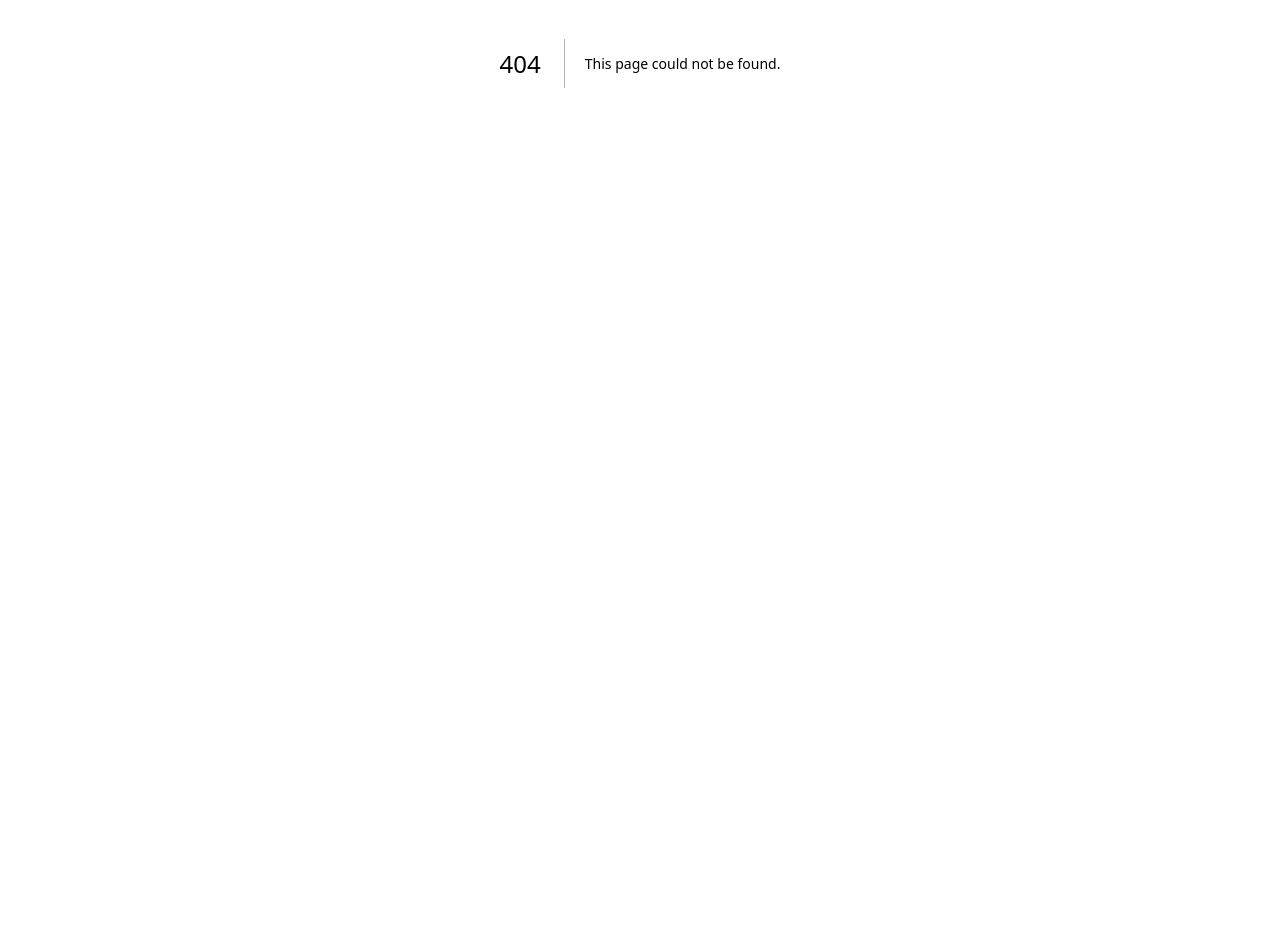
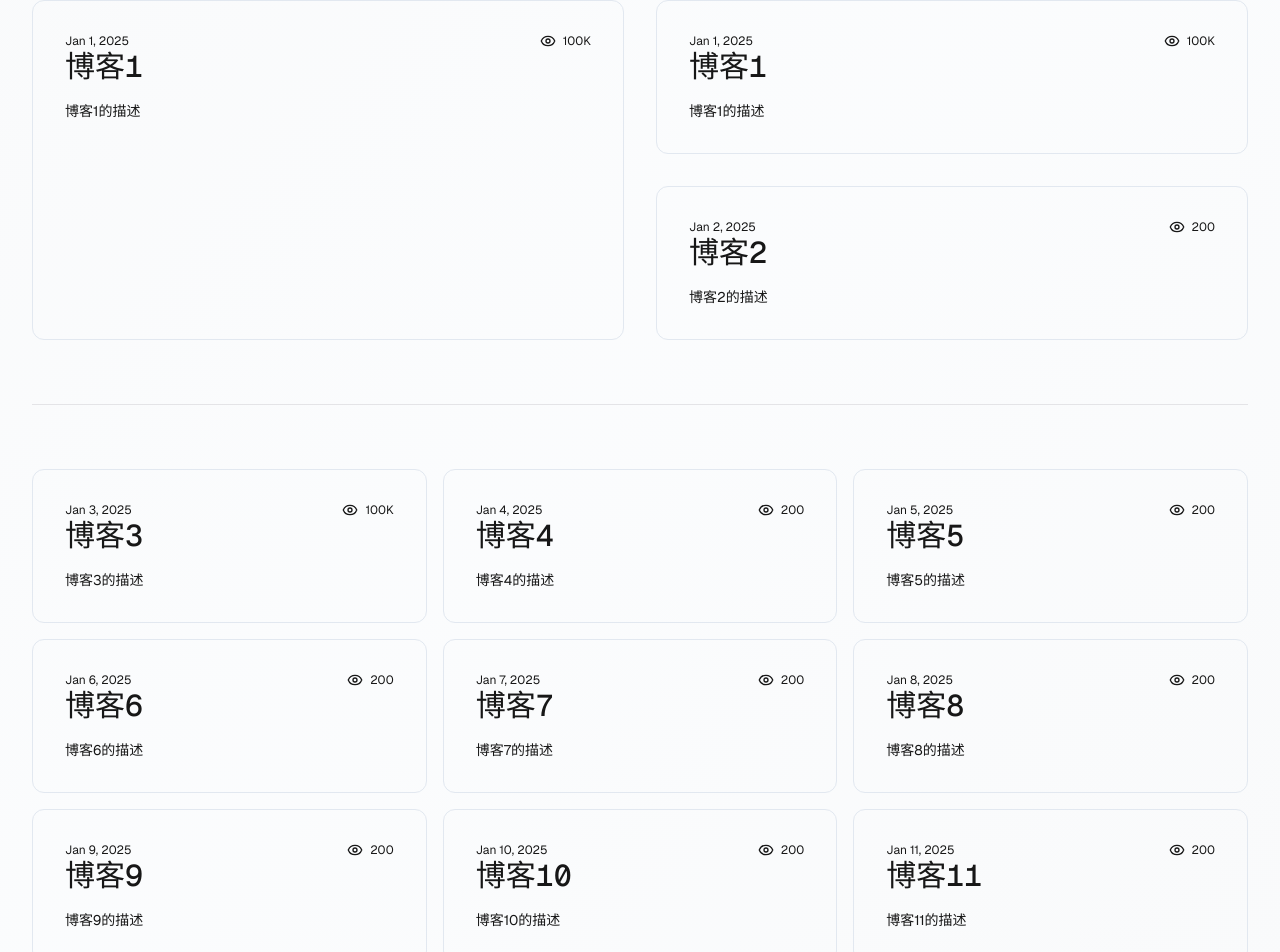
Before and after one commit to jasonbourne77666/blog, a Next.js app: page /blog in a window 1280 px wide. Before the commit this address had no page. Shown: the part 337-1289 px from the top of the page. Before the commit the page ends 800 px from the top, so only its background shows below. Built offline with nearby package versions, Linux system fonts and the light colour scheme.

Commit message:
feat: basic

```diff
--- a/eslint.config.mjs
+++ b/eslint.config.mjs
@@ -7,18 +7,26 @@ const __dirname = dirname(__filename);
 
 const compat = new FlatCompat({
   baseDirectory: __dirname,
-  recommendedConfig: {
+});
+
+const eslintConfig = [
+  ...compat.extends("next/core-web-vitals", "next/typescript"),
+  {
     rules: {
       "@typescript-eslint/no-unused-vars": "off",
       "react-hooks/exhaustive-deps": "off",
       "@typescript-eslint/no-explicit-any": "off",
       "react/no-unescaped-entities": "off",
+      "@typescript-eslint/prefer-const": "off",
+      "prefer-const": "off",
+      "@typescript-eslint/ban-ts-comment": "off",
+      "no-console": "off",
+      "@typescript-eslint/no-non-null-assertion": "off",
+      "react/display-name": "off",
+      "@next/next/no-img-element": "off",
+      "jsx-a11y/alt-text": "off",
     },
   },
-});
-
-const eslintConfig = [
-  ...compat.extends("next/core-web-vitals", "next/typescript"),
 ];
 
 export default eslintConfig;
--- a/package.json
+++ b/package.json
@@ -12,6 +12,8 @@
     "docker:quick": "node ./scripts/docker/quick-build.js"
   },
   "dependencies": {
+    "lucide-react": "^0.514.0",
+    "motion": "^12.17.0",
     "next": "15.3.2",
     "react": "^19.0.0",
     "react-dom": "^19.0.0"
--- /dev/null
+++ b/src/app/blog/article.tsx
@@ -0,0 +1,48 @@
+import Link from "next/link";
+import { Eye, View } from "lucide-react";
+
+type Props = {
+  blog: {
+    slug: string;
+    title: string;
+    description: string;
+    date: string;
+  };
+  views: number;
+};
+
+export const Article: React.FC<Props> = ({ blog, views }) => {
+  return (
+    <Link href={`/blog/${blog.slug}`}>
+      <article className="h-full p-4 md:p-8">
+        <div className="flex justify-between gap-2 items-center">
+          <span className="text-xs text-card-foreground duration-1000 text-zinc-200 group-hover:text-white group-hover:border-zinc-200 drop-shadow-orange">
+            {blog.date ? (
+              <time
+                className="text-card-foreground"
+                dateTime={new Date(blog.date).toISOString()}
+              >
+                {Intl.DateTimeFormat(undefined, { dateStyle: "medium" }).format(
+                  new Date(blog.date)
+                )}
+              </time>
+            ) : (
+              <span>SOON</span>
+            )}
+          </span>
+          <span className="text-card-foreground text-xs flex items-center gap-1">
+            <Eye className="w-4 h-4" />
+            &nbsp;
+            {Intl.NumberFormat("en-US", { notation: "compact" }).format(views)}
+          </span>
+        </div>
+        <h2 className="z-20 text-xl font-medium duration-1000 lg:text-3xl text-card-foreground dark:group-hover:text-white font-display">
+          {blog.title}
+        </h2>
+        <p className="z-20 mt-4 text-sm  duration-1000 text-card-foreground dark:group-hover:text-zinc-200">
+          {blog.description}
+        </p>
+      </article>
+    </Link>
+  );
+};
--- /dev/null
+++ b/src/app/blog/layout.tsx
@@ -0,0 +1,11 @@
+export default function ProjectsLayout({
+  children,
+}: {
+  children: React.ReactNode;
+}) {
+  return (
+    <div className="relative min-h-screen bg-theme-gradient from-zinc-900 via-zinc-400/10 to-zinc-900 ">
+      {children}
+    </div>
+  );
+}
--- /dev/null
+++ b/src/app/blog/page.tsx
@@ -0,0 +1,147 @@
+import Header from "../components/Header";
+import { Card } from "../components/Card";
+import { Article } from "./article";
+
+const data = [
+  {
+    slug: "blog-1",
+    title: "博客1",
+    description: "博客1的描述",
+    date: "2025-01-01",
+    views: 100000,
+  },
+  {
+    slug: "blog-2",
+    title: "博客2",
+    description: "博客2的描述",
+    date: "2025-01-02",
+    views: 200,
+  },
+];
+const data2 = [
+  {
+    slug: "blog-3",
+    title: "博客3",
+    description: "博客3的描述",
+    date: "2025-01-03",
+    views: 100000,
+  },
+  {
+    slug: "blog-4",
+    title: "博客4",
+    description: "博客4的描述",
+    date: "2025-01-04",
+    views: 200,
+  },
+  {
+    slug: "blog-5",
+    title: "博客5",
+    description: "博客5的描述",
+    date: "2025-01-05",
+    views: 200,
+  },
+  {
+    slug: "blog-6",
+    title: "博客6",
+    description: "博客6的描述",
+    date: "2025-01-06",
+    views: 200,
+  },
+  {
+    slug: "blog-7",
+    title: "博客7",
+    description: "博客7的描述",
+    date: "2025-01-07",
+    views: 200,
+  },
+  {
+    slug: "blog-8",
+    title: "博客8",
+    description: "博客8的描述",
+    date: "2025-01-08",
+    views: 200,
+  },
+  {
+    slug: "blog-9",
+    title: "博客9",
+    description: "博客9的描述",
+    date: "2025-01-09",
+    views: 200,
+  },
+  {
+    slug: "blog-10",
+    title: "博客10",
+    description: "博客10的描述",
+    date: "2025-01-10",
+    views: 200,
+  },
+  {
+    slug: "blog-11",
+    title: "博客11",
+    description: "博客11的描述",
+    date: "2025-01-11",
+    views: 200,
+  },
+];
+
+export default async function BlogPage() {
+  return (
+    <div className="relative pb-16">
+      <Header />
+      <div className="px-6 pt-20 mx-auto space-y-8 max-w-7xl lg:px-8 md:space-y-16 md:pt-24 lg:pt-32">
+        <div className="max-w-2xl mx-auto lg:mx-0">
+          <h2 className="text-3xl text-card-foreground font-bold tracking-tight sm:text-4xl">
+            博客页
+          </h2>
+          <p className="mt-4 text-gray-800 dark:text-gray-300">
+            一些工作中或者学习的笔记，记录一些技术点，分享一些经验。
+          </p>
+        </div>
+        <div className="w-full h-px bg-zinc-200 dark:bg-zinc-800" />
+        <div className="grid grid-cols-1 gap-8 mx-auto lg:grid-cols-2 ">
+          <Card>
+            <Article blog={data[0]} views={data[0].views ?? 0} />
+          </Card>
+          <div className="flex flex-col w-full gap-8 mx-auto border-t border-gray-900/10 lg:mx-0 lg:border-t-0 ">
+            {data.map((blog) => (
+              <Card key={blog.slug}>
+                <Article blog={blog} views={blog.views ?? 0} />
+              </Card>
+            ))}
+          </div>
+        </div>
+        <div className="w-full h-px bg-zinc-200 dark:bg-zinc-800" />
+
+        <div className="grid grid-cols-1 gap-4 mx-auto lg:mx-0 md:grid-cols-3">
+          <div className="grid grid-cols-1 gap-4">
+            {data2
+              .filter((_, i) => i % 3 === 0)
+              .map((blog) => (
+                <Card key={blog.slug}>
+                  <Article blog={blog} views={blog.views ?? 0} />
+                </Card>
+              ))}
+          </div>
+          <div className="grid grid-cols-1 gap-4">
+            {data2
+              .filter((_, i) => i % 3 === 1)
+              .map((blog) => (
+                <Card key={blog.slug}>
+                  <Article blog={blog} views={blog.views ?? 0} />
+                </Card>
+              ))}
+          </div>
+          <div className="grid grid-cols-1 gap-4">
+            {data2
+              .filter((_, i) => i % 3 === 2)
+              .map((blog) => (
+                <Card key={blog.slug}>
+                  <Article blog={blog} views={blog.views ?? 0} />
+                </Card>
+              ))}
+          </div>
+        </div>
+      </div>
+    </div>
+  );
+}
--- /dev/null
+++ b/src/app/components/Card.tsx
@@ -0,0 +1,42 @@
+"use client";
+import {
+  motion,
+  useMotionTemplate,
+  useMotionValue,
+  useSpring,
+} from "framer-motion";
+
+import { MouseEventHandler, PropsWithChildren } from "react";
+
+export const Card: React.FC<PropsWithChildren> = ({ children }) => {
+  const mouseX = useSpring(0, { stiffness: 500, damping: 100 });
+  const mouseY = useSpring(0, { stiffness: 500, damping: 100 });
+
+  function onMouseMove({ currentTarget, clientX, clientY }: any) {
+    const { left, top } = currentTarget.getBoundingClientRect();
+    mouseX.set(clientX - left);
+    mouseY.set(clientY - top);
+  }
+  const maskImage = useMotionTemplate`radial-gradient(240px at ${mouseX}px ${mouseY}px, white, transparent)`;
+  const style = { maskImage, WebkitMaskImage: maskImage };
+
+  return (
+    <div
+      onMouseMove={onMouseMove}
+      className="overflow-hidden relative duration-700 border rounded-xl  group md:gap-8  border-zinc-600 hover:bg-zinc-300/10 hover:shadow-md dark:hover:bg-zinc-400/0 dark:hover:border-zinc-400/50"
+    >
+      <div className="pointer-events-none">
+        <div className="absolute inset-0 z-0  transition duration-1000 [mask-image:linear-gradient(black,transparent)]" />
+        <motion.div
+          className="absolute inset-0 z-10 group-hover:bg-gradient-to-br opacity-100 group-hover:via-zinc-400/80 transition duration-1000  dark:group-hover:via-zinc-100/10 dark:group-hover:opacity-50 "
+          style={style}
+        />
+        {/* <motion.div
+          className="absolute inset-0 z-10 opacity-0 mix-blend-overlay transition duration-1000 group-hover:opacity-100 group-hover:bg-zinc-400/10 dark:group-hover:opacity-100"
+          style={style}
+        /> */}
+      </div>
+      {children}
+    </div>
+  );
+};
--- a/src/app/components/Header.tsx
+++ b/src/app/components/Header.tsx
@@ -1,10 +1,13 @@
 import { ThemeToggle, ThemeToggleSimple } from "./ThemeToggle";
+import Link from "next/link";
 
 export default function Header() {
   return (
     <header className="fixed top-0 left-0 right-0 z-50">
       <div className="container mx-auto px-4 py-4 flex justify-between items-center">
-        <h1 className="text-2xl font-bold text-card-foreground">我的博客</h1>
+        <Link href="/">
+          <h1 className="text-2xl font-bold text-card-foreground">我的博客</h1>
+        </Link>
         <div className="flex items-center gap-4">
           {/* 完整版主题切换器 */}
           <ThemeToggle />
--- a/src/app/page.tsx
+++ b/src/app/page.tsx
@@ -1,5 +1,11 @@
 import Header from "./components/Header";
 import Particles from "./components/Particles";
+import Link from "next/link";
+
+const navigation = [
+  { name: "Blog", href: "/blog" },
+  { name: "Contact", href: "/contact" },
+];
 
 export default function Home() {
   return (
@@ -16,11 +22,29 @@ export default function Home() {
         quantity={100}
       />
       <section className="container mx-auto px-4 py-8 pt-20 flex flex-col items-center justify-center w-screen h-screen overflow-hidden">
+        <nav className="my-16 animate-fade-in">
+          <ul className="flex items-center justify-center gap-4">
+            {navigation.map((item) => (
+              <Link
+                key={item.href}
+                href={item.href}
+                className="text-sm duration-500 text-zinc-500 hover:text-zinc-300"
+              >
+                {item.name}
+              </Link>
+            ))}
+          </ul>
+        </nav>
         <div className="hidden w-screen h-px animate-glow md:block animate-fade-left bg-gradient-to-r from-zinc-300/0 via-zinc-300/50 to-zinc-300/0" />
-        <h1 className=" py-3.5 px-0.5 z-10 text-4xl duration-1000 bg-white cursor-pointer text-edge-outline animate-title font-display sm:text-6xl md:text-9xl whitespace-nowrap bg-clip-text font-bold">
+        <h1 className=" py-3.5 px-0.5 z-10 text-8xl duration-1000 bg-white cursor-pointer text-edge-outline animate-title font-display sm:text-9xl md:text-9xl whitespace-nowrap bg-clip-text font-bold">
           倪大富
         </h1>
         <div className="hidden w-screen h-px animate-glow md:block animate-fade-right bg-gradient-to-r from-zinc-300/0 via-zinc-300/50 to-zinc-300/0" />
+        <div className="my-16 text-center animate-fade-in">
+          <h2 className="text-sm text-zinc-500 ">
+            就一个个人网站，学习和测试用
+          </h2>
+        </div>
       </section>
     </main>
   );
--- a/src/css/globals.css
+++ b/src/css/globals.css
@@ -117,6 +117,9 @@
 }
 
 /* 定义主题内联样式变量 - 将CSS自定义属性映射到Tailwind CSS的主题系统中 */
+/* Tailwind v4 Dark Mode 配置 - 定义dark变体，当祖先元素有.dark类时应用dark:前缀样式 */
+@variant dark (.dark &);
+
 @theme {
   /* 背景色映射 - 对应 bg-background 类 */
   --color-background: var(--background);
--- a/tailwind.config.ts
+++ b/tailwind.config.ts
@@ -1,14 +1,8 @@
 import type { Config } from "tailwindcss";
 
 const config: Config = {
-  // 指定要扫描的文件
-  content: [
-    "./src/pages/**/*.{js,ts,jsx,tsx,mdx}",
-    "./src/components/**/*.{js,ts,jsx,tsx,mdx}",
-    "./src/app/**/*.{js,ts,jsx,tsx,mdx}",
-  ],
-  // 深色模式配置：只使用类名策略，不使用媒体查询
-  darkMode: "class",
+  // Tailwind v4 不再需要 content 配置，它会自动扫描
+  // 深色模式配置：在 v4 中通过 CSS 配置
   theme: {
     extend: {
       // 在这里可以扩展主题配置
```
Also changed, not shown: 1 other file (tests, documents, lock files or other folders).
